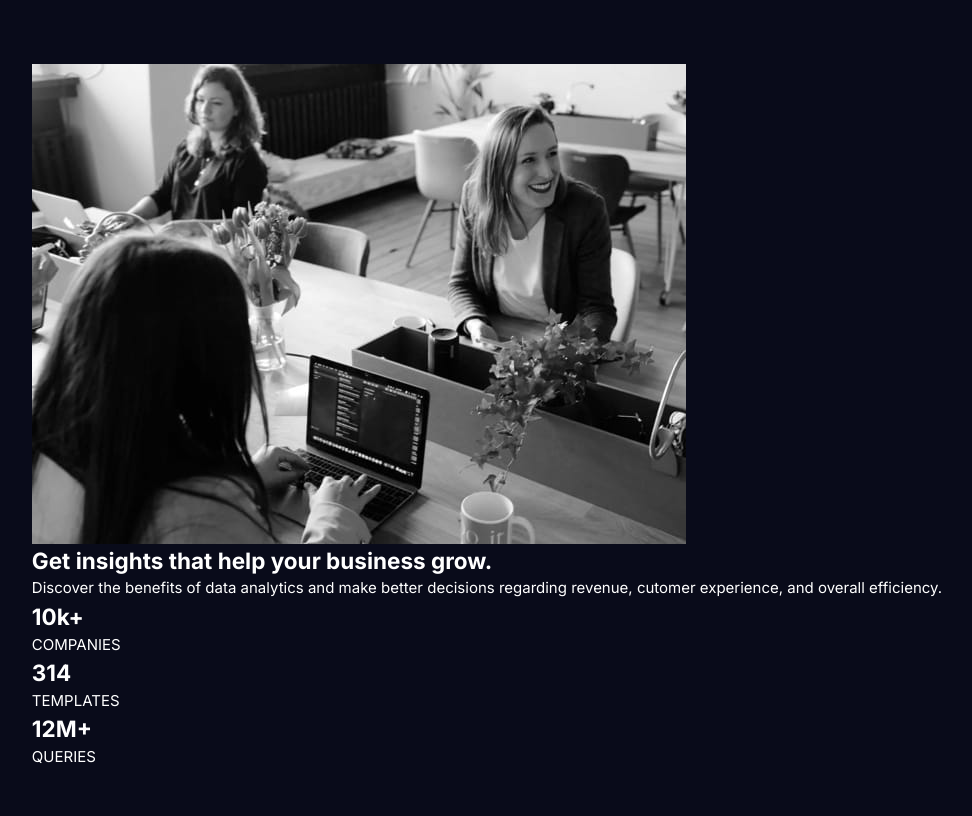
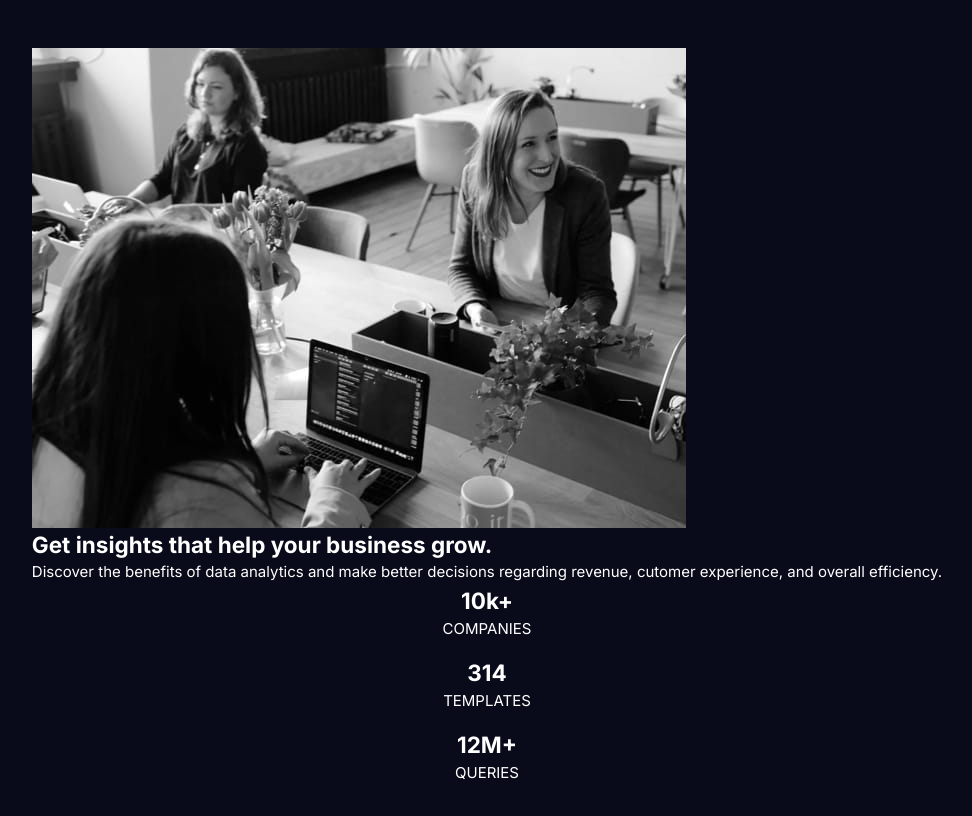
Before and after one commit to Mut1s0/stats-preview-card, a plain HTML site: page index.html in a window 1280 px wide. Shown: the whole page, without its empty margins (153-1125 px from the left). Drawn offline with Linux system fonts and the light colour scheme.

Commit message:
styled the flex-group class

```diff
--- a/styles.css
+++ b/styles.css
@@ -83,3 +83,18 @@ body {
   justify-content: center;
   margin: 1rem;
  }
+
+ /* Utilities */
+ .flex-group {
+  text-align: center;
+  display: flex;
+  flex-direction: column;
+  align-items: center;
+  justify-content: center;
+  flex-wrap: wrap;
+  gap: 1rem;
+ }
+
+
+ /* Stats style */
+ .stats {}
```
